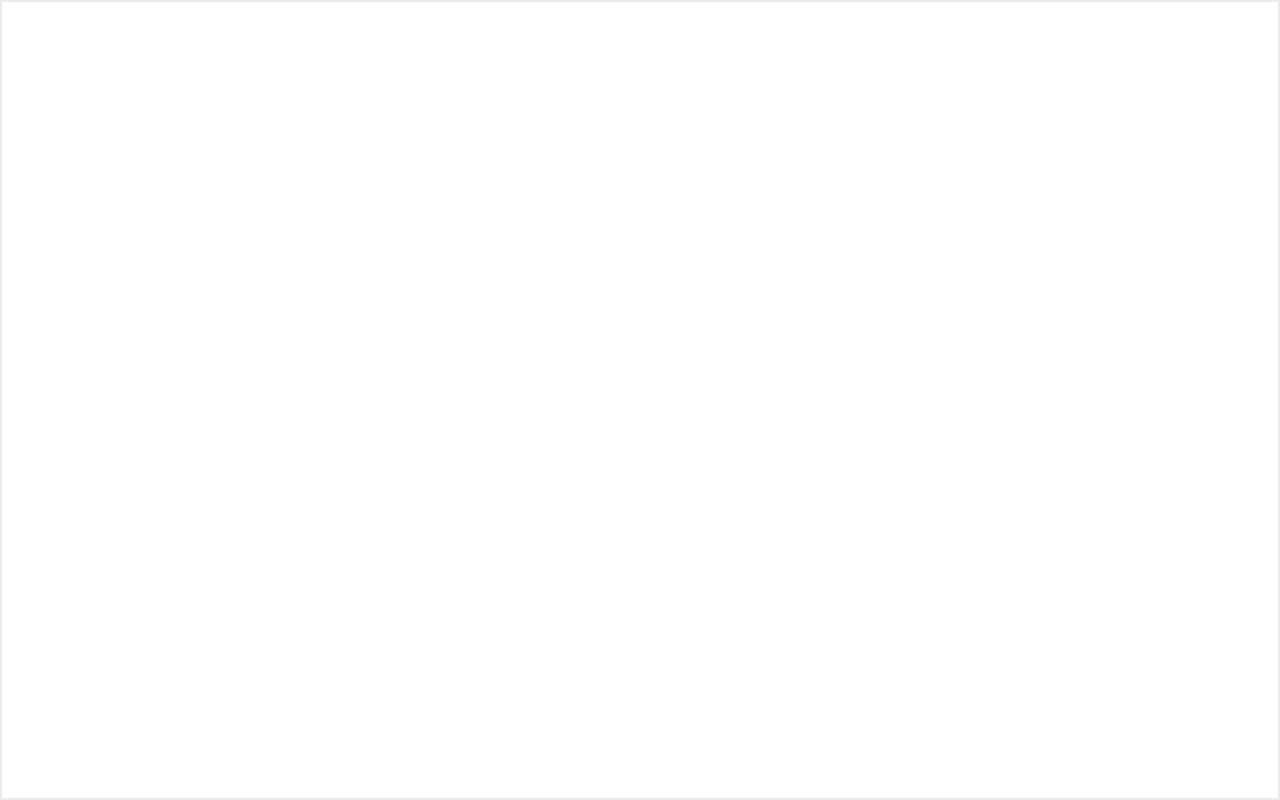
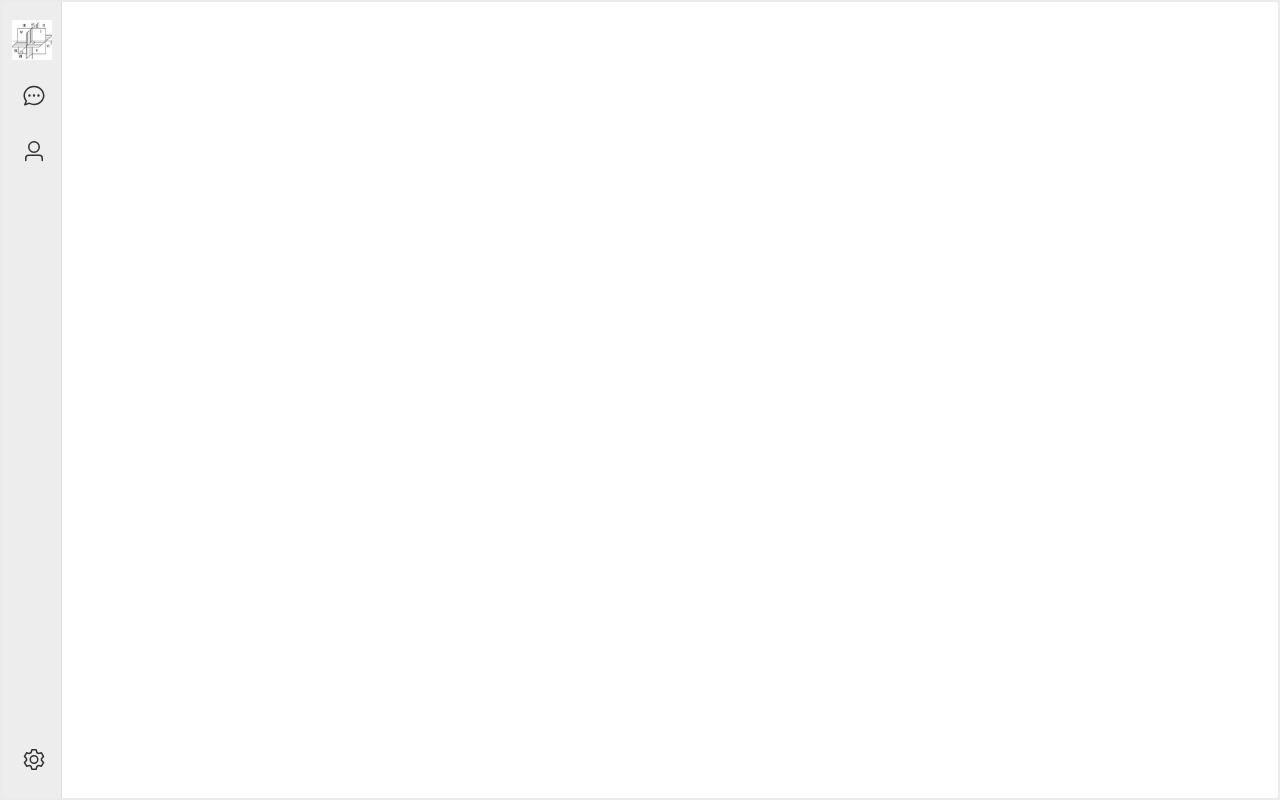
Before and after one commit to 01-Dreamer/chatclient, a Vue app: page /main in a window 1280 px wide. Before the commit this address had no page. Built offline with nearby package versions, Linux system fonts and the light colour scheme.

Commit message:
20250801

```diff
--- a/package.json
+++ b/package.json
@@ -21,6 +21,7 @@
     "@electron-toolkit/preload": "^3.0.2",
     "@electron-toolkit/utils": "^4.0.0",
     "element-plus": "^2.10.4",
+    "pinia": "^3.0.3",
     "vue-router": "^4.5.1"
   },
   "devDependencies": {
--- a/src/renderer/src/assets/common.css
+++ b/src/renderer/src/assets/common.css
@@ -6,6 +6,7 @@ html, body {
   width: 100%;
   border: 1px solid rgba(0, 0, 0, 0.08);
   box-sizing: border-box;
+  overflow: hidden;
 }
 
 .drag {
--- a/src/renderer/src/main.js
+++ b/src/renderer/src/main.js
@@ -5,6 +5,7 @@ import 'element-plus/dist/index.css'
 import * as ElementPlusIconsVue from '@element-plus/icons-vue'
 import zhCn from 'element-plus/es/locale/lang/zh-cn'
 import router from '@/router'
+import { createPinia } from 'pinia'
 
 import '@/assets/common.css'
 
@@ -17,4 +18,5 @@ for (const [key, component] of Object.entries(ElementPlusIconsVue)) {
 }
 
 app.use(router)
+app.use(createPinia())
 app.mount('#app')
--- a/src/renderer/src/router/index.js
+++ b/src/renderer/src/router/index.js
@@ -15,6 +15,16 @@ const routes = [
     path: '/register',
     name: 'register',
     component: () => import('../views/RegisterView.vue')
+  },
+  {
+    path: '/main',
+    name: 'main',
+    component: () => import('../views/MainView.vue')
+  },
+  {
+    path: '/chat',
+    name: 'chat',
+    component: () => import('../views/ChatView.vue')
   }
 ]
 
--- /dev/null
+++ b/src/renderer/src/views/ChatView.vue
@@ -0,0 +1,11 @@
+<template>
+聊天界面
+</template>
+
+<script setup>
+
+</script>
+
+<style scoped>
+
+</style>
--- a/src/renderer/src/views/LoginView.vue
+++ b/src/renderer/src/views/LoginView.vue
@@ -67,6 +67,10 @@ const loading = ref(false)
 const login = () => {
   loading.value = true
   console.log(formData)
+
+  window.api.changeWindow('main')
+  router.push('/main')
+
   loading.value = false
 }
 
--- /dev/null
+++ b/src/renderer/src/views/MainView.vue
@@ -0,0 +1,65 @@
+<template>
+  <div class="main drag">
+    <el-menu class="left-sider">
+      <div class="top-menu">
+        <div class="avatar">
+          <img class="avatar-img" src="@/assets/avatar.jpg" alt="error">
+        </div>
+        <el-menu-item>
+          <el-icon class="menu-icon"><ChatDotRound /></el-icon>
+        </el-menu-item>
+        <el-menu-item>
+          <el-icon class="menu-icon"><User /></el-icon>
+        </el-menu-item>
+      </div>
+      <div class="bottom-menu">
+        <el-menu-item>
+          <el-icon class="menu-icon"><Setting /></el-icon>
+        </el-menu-item>
+      </div>
+    </el-menu>
+  </div>
+</template>
+
+<script setup>
+
+</script>
+
+<style scoped>
+.main {
+  display: flex;
+  height: 100vh;
+}
+
+.left-sider {
+  display: flex;
+  flex-direction: column;
+  justify-content: space-between;
+  width: 60px;
+  background: #EDEDED;
+}
+
+.top-menu {
+  margin-top: 10px;
+}
+
+.bottom-menu {
+  margin-bottom: 15px;
+}
+
+.avatar {
+  height: 55px;
+  display: flex;
+  justify-content: center;
+  align-items: center;
+}
+
+.avatar-img {
+  height: 40px;
+}
+
+.menu-icon {
+  font-size: 25px;
+  display: flex;
+}
+</style>
--- a/src/renderer/src/views/RegisterView.vue
+++ b/src/renderer/src/views/RegisterView.vue
@@ -1,10 +1,10 @@
 <template>
-  <div class="login-panel">
+  <div class="register-panel">
     <div class="title drag">
       <span class="title-text">Chat</span>
       <el-icon class="close-icon no-drag" @click="exitApp"><Close /></el-icon>
     </div>
-    <div class="login-form">
+    <div class="register-form">
       <el-form :model="formData" @submit.prevent>
         <el-form-item prop="email">
           <el-input size="large" v-model="formData.email" clearable placeholder="请输入邮箱">
@@ -55,12 +55,14 @@
 <script setup>
 import { ref, computed } from 'vue'
 import { useRouter } from 'vue-router'
+import { ElMessage } from 'element-plus'
 
 // 表单
 const formData = ref({})
 const isDisableRegister = computed(() => {
   return !formData.value.email ||
     !formData.value.password ||
+    !formData.value.confirmPassword ||
     !formData.value.captchaCode
 })
 
@@ -72,6 +74,16 @@ const exitApp = () => {
 // 注册
 const loading = ref(false)
 const register = () => {
+  if(formData.value.password !== formData.value.confirmPassword) {
+    ElMessage({
+      message: '两次输入的密码不一致',
+      type: 'warning',
+      duration: 1000,
+      showClose: true,
+      grouping: true
+    })
+  }
+
   loading.value = true
   console.log(formData)
   loading.value = false
@@ -86,7 +98,7 @@ const goToLogin = () => {
 </script>
 
 <style scoped>
-.login-panel {
+.register-panel {
   width: 100%;
   height: 100%;
 }
@@ -112,7 +124,7 @@ const goToLogin = () => {
   color: white;
 }
 
-.login-form {
+.register-form {
   margin-top: 10px;
 }
 
```
Also changed, not shown: src/main/index.js (+12 -5 lines), src/renderer/src/stores/index.js (added, +19 -0 lines), src/renderer/src/assets/avatar.jpg (added), 1 other file (tests, documents, lock files or other folders).
